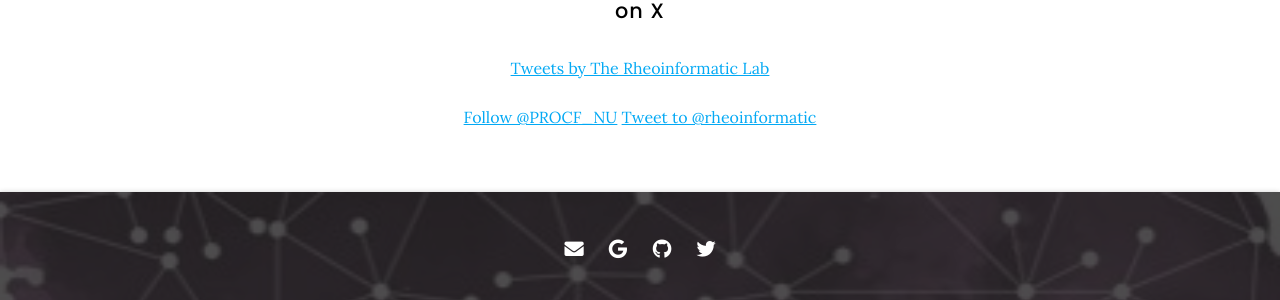
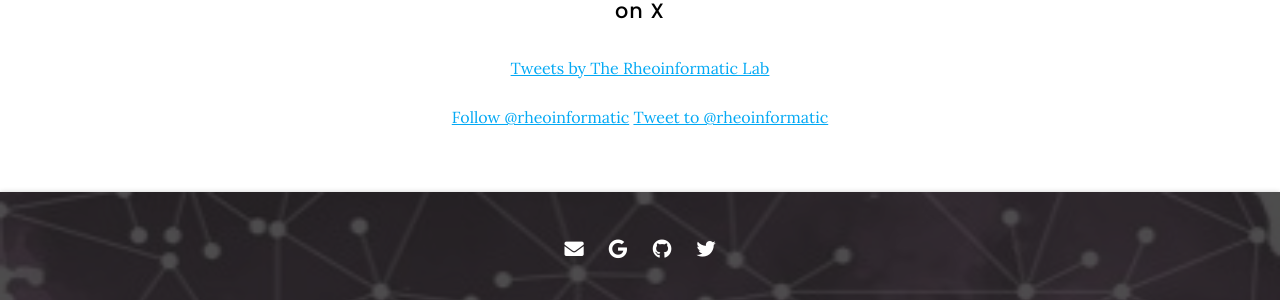
Before and after one commit to procf/procf.github.io, a Jekyll site: the page built from news/index.md, in a window 1280 px wide and 900 px high, scrolled down 2507 px. Shown: the part 594-894 px from the top of the window. Built offline with Jekyll 4.4.1, drawn with Linux system fonts in a browser that asks for light colours; nearby versions of some CDN libraries; comment, search, counter and statistics services are not loaded.

Commit message:
Update twitter link index.md

```diff
--- a/news/index.md
+++ b/news/index.md
@@ -25,7 +25,7 @@ nav:
 <script async src="https://platform.twitter.com/widgets.js" charset="utf-8"></script>
 {:.center}
 
-<a href="https://twitter.com/rheoinformatic?ref_src=twsrc%5Etfw" class="twitter-follow-button" data-show-count="false">Follow @PROCF_NU</a>
+<a href="https://twitter.com/rheoinformatic?ref_src=twsrc%5Etfw" class="twitter-follow-button" data-show-count="false">Follow @rheoinformatic</a>
 <script async src="https://platform.twitter.com/widgets.js" charset="utf-8"></script>
 <a href="https://x.com/intent/post?screen_name=rheoinformatic&ref_src=twsrc%5Etfw" class="twitter-mention-button" data-show-count="false">Tweet to @rheoinformatic</a>
 <script async src="https://platform.twitter.com/widgets.js" charset="utf-8"></script>
```
